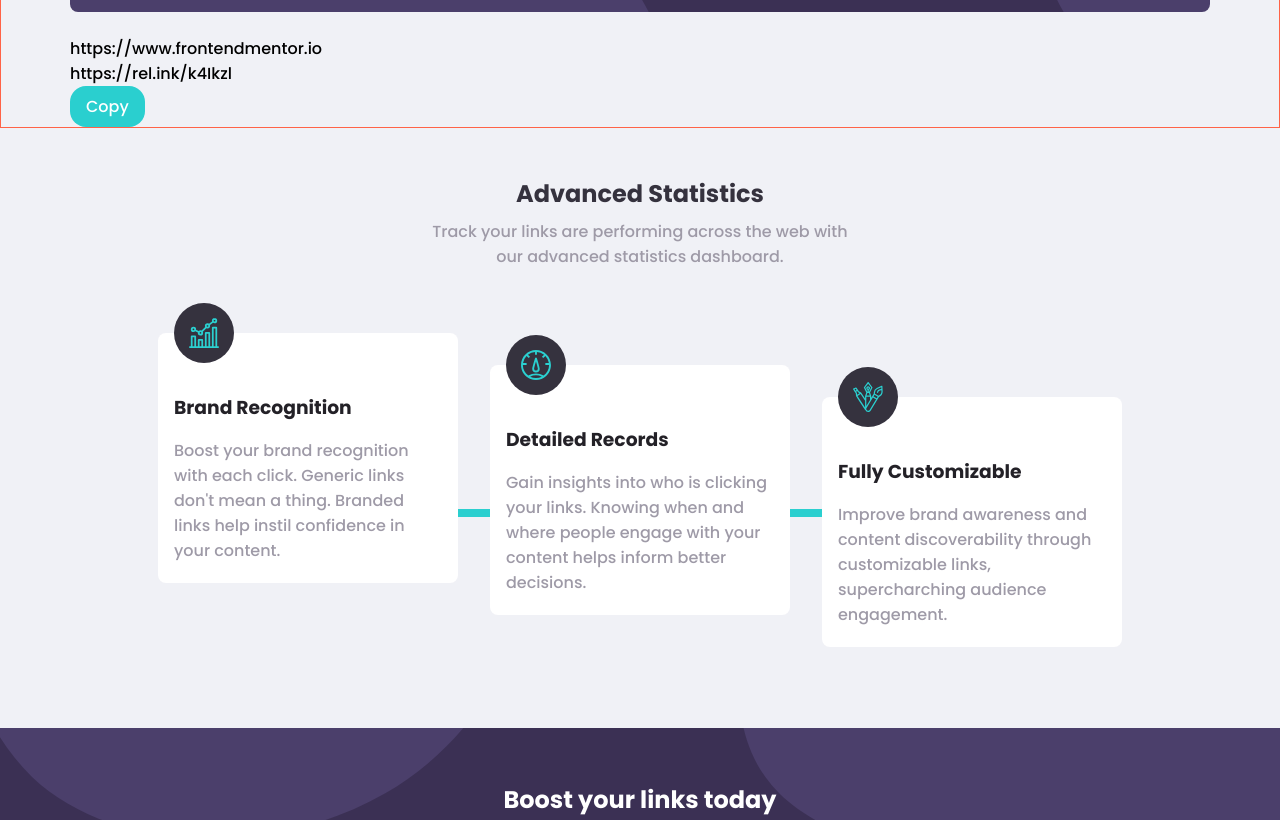
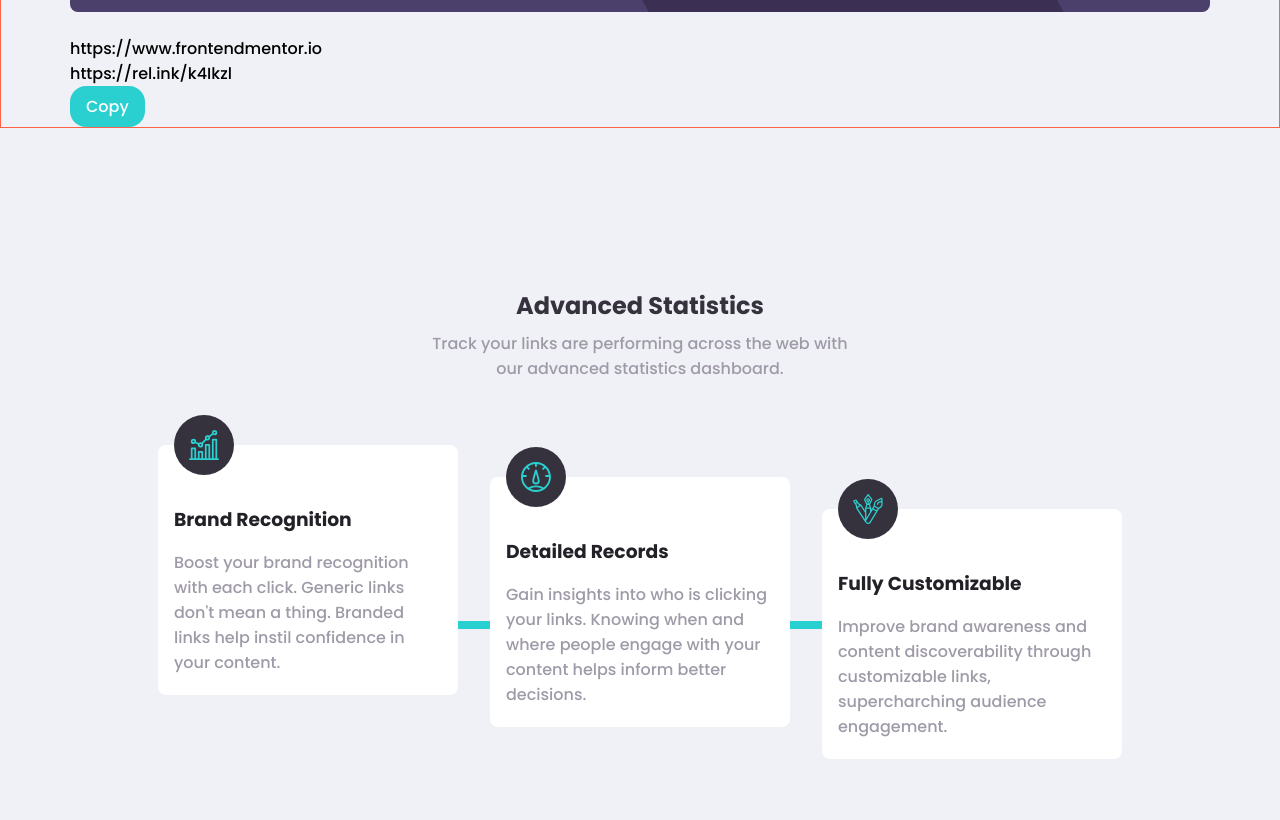
Before and after one commit to EdiedRamos/url-shortening-api-landing-page, a React (Vite) app: page / in a window 1280 px wide. Shown: the part 640-1460 px from the top of the page. Built offline with nearby package versions, Linux system fonts and the light colour scheme.

Commit message:
style: update statistics padding

```diff
--- a/src/Components/Statistics/Statistics.scss
+++ b/src/Components/Statistics/Statistics.scss
@@ -3,7 +3,7 @@
 .statistics {
   &__container {
     background-color: $light;
-    padding-top: 3rem;
+    padding-top: 10rem;
     padding-bottom: 3rem;
     min-height: 600px;
   }
@@ -22,3 +22,11 @@
     color: $grayish-violet;
   }
 }
+
+@media (width >= 992px) {
+  .statistics {
+    &__container {
+      padding-bottom: 8rem;
+    }
+  }
+}
```
